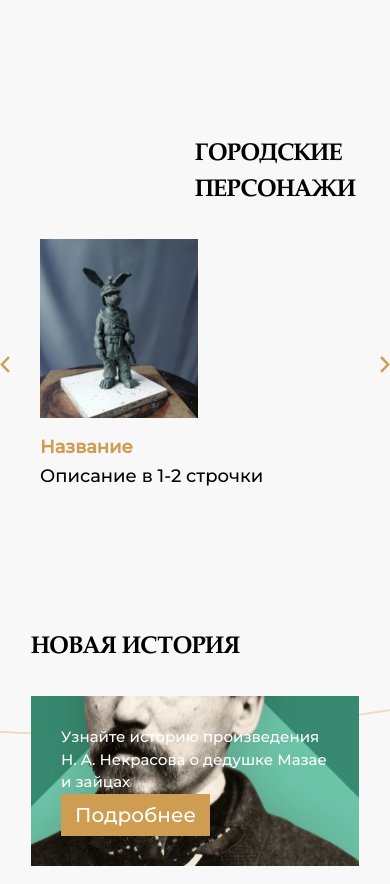
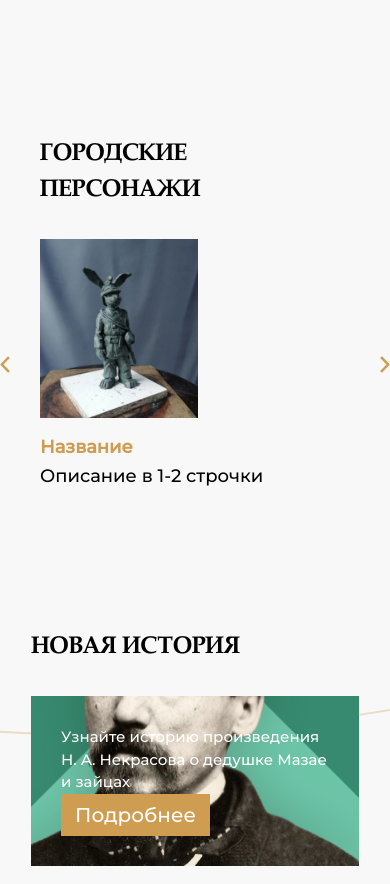
Before and after one commit to glebDyakov/zaytsy-front, a Vue app: page / in a window 390 px wide. Shown: the part 2240-3124 px from the top of the page. Built offline with nearby package versions, Linux system fonts and the light colour scheme.

Commit message:
адаптив_родион: adaptive some blocks

```diff
--- a/src/assets/main.css
+++ b/src/assets/main.css
@@ -312,8 +312,8 @@
 }
 
 .main--section--characters--title {
-  text-align: left;
-  align-self: flex-start;
+  /* text-align: left; */
+  /* align-self: flex-start; */
 }
 
 .main--section--characters--body {
--- a/src/components/main/Characters.vue
+++ b/src/components/main/Characters.vue
@@ -1,6 +1,6 @@
 <template>
     <div class="main--section main--section--characters">
-        <p class="text-[24px] sm:text-[36px] md:text-[44px] main--section--title main--section--characters--title">Городские персонажи</p>
+        <p class="text-[24px] sm:text-[36px] md:text-[44px] pr-[150px] sm:pr-[400px] md:pr-[0px] md:text-left md:self-start main--section--title main--section--characters--title">Городские персонажи</p>
         <div class="main--section--characters--body w-screen md:w-max">
             <img
                 class="main--section--characters--body--arrow"
```
